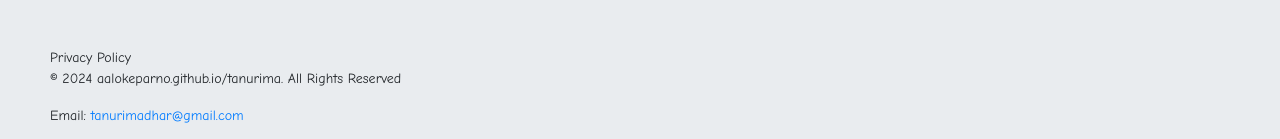
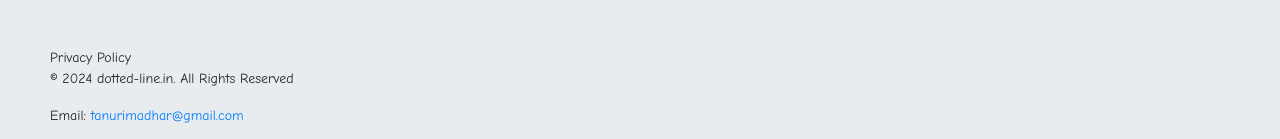
Before and after one commit to Aalokeparno/tanurima, a website: page abstract.html in a window 1280 px wide. Shown: the part 2011-2150 px from the top of the page. Drawn offline with nearby package versions, Linux system fonts and the light colour scheme; a web font is replaced by a local one.

Commit message:
chanhing domain name in footer

```diff
--- a/abstract.html
+++ b/abstract.html
@@ -69,7 +69,7 @@
     <footer>
         <div class="footer-content">
           <p>Privacy Policy<br>
-          © 2024 aalokeparno.github.io/tanurima. All Rights Reserved</p>
+          © 2024 dotted-line.in. All Rights Reserved</p>
           <p>Email: <a href="mailto:tanurimadhar@gmail.com">tanurimadhar@gmail.com</a></p>
         </div>
 
```
Also changed, not shown: events.html (+1 -1 lines), index.html (+1 -1 lines), landscape.html (+1 -1 lines), more.html (+1 -1 lines), portrait.html (+1 -1 lines).
